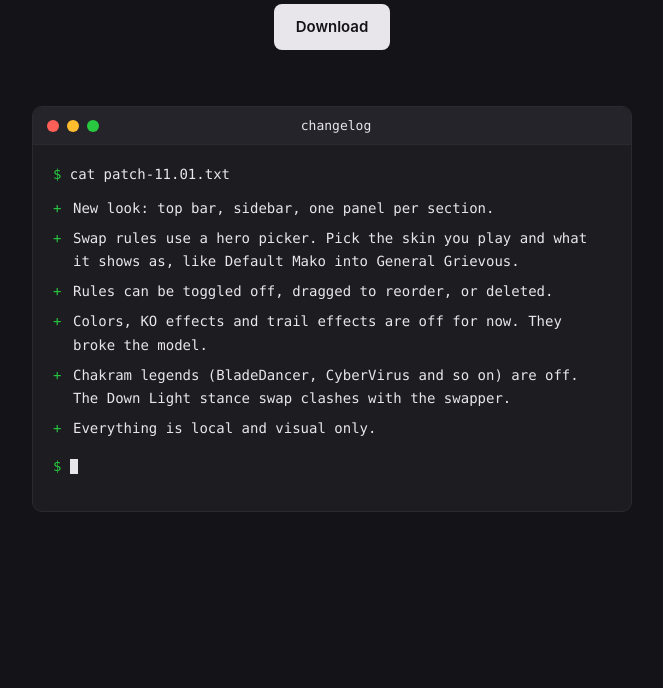
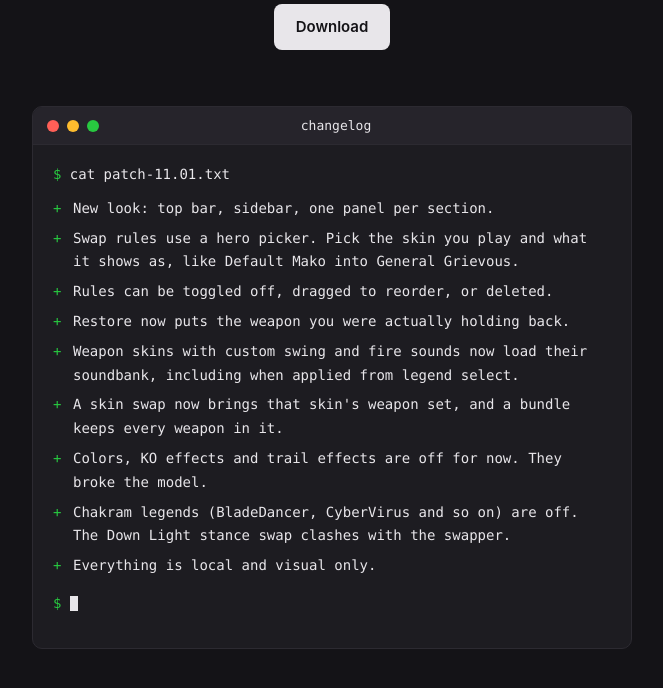
Before and after one commit to pairuz-a/wibust, a plain HTML site: page index.html in a window 1280 px wide. Shown: the part 158-846 px from the top of the page, without its empty margins (308-971 px from the left). Before the commit the page ends 800 px from the top, so only its background shows below. Drawn offline with Linux system fonts and the light colour scheme.

Commit message:
Update Patch 11.01

```diff
--- a/index.html
+++ b/index.html
@@ -95,6 +95,9 @@
         <li>New look: top bar, sidebar, one panel per section.</li>
         <li>Swap rules use a hero picker. Pick the skin you play and what it shows as, like Default Mako into General Grievous.</li>
         <li>Rules can be toggled off, dragged to reorder, or deleted.</li>
+        <li>Restore now puts the weapon you were actually holding back.</li>
+        <li>Weapon skins with custom swing and fire sounds now load their soundbank, including when applied from legend select.</li>
+        <li>A skin swap now brings that skin's weapon set, and a bundle keeps every weapon in it.</li>
         <li>Colors, KO effects and trail effects are off for now. They broke the model.</li>
         <li>Chakram legends (BladeDancer, CyberVirus and so on) are off. The Down Light stance swap clashes with the swapper.</li>
         <li>Everything is local and visual only.</li>
```
Also changed, not shown: 1 other file.
